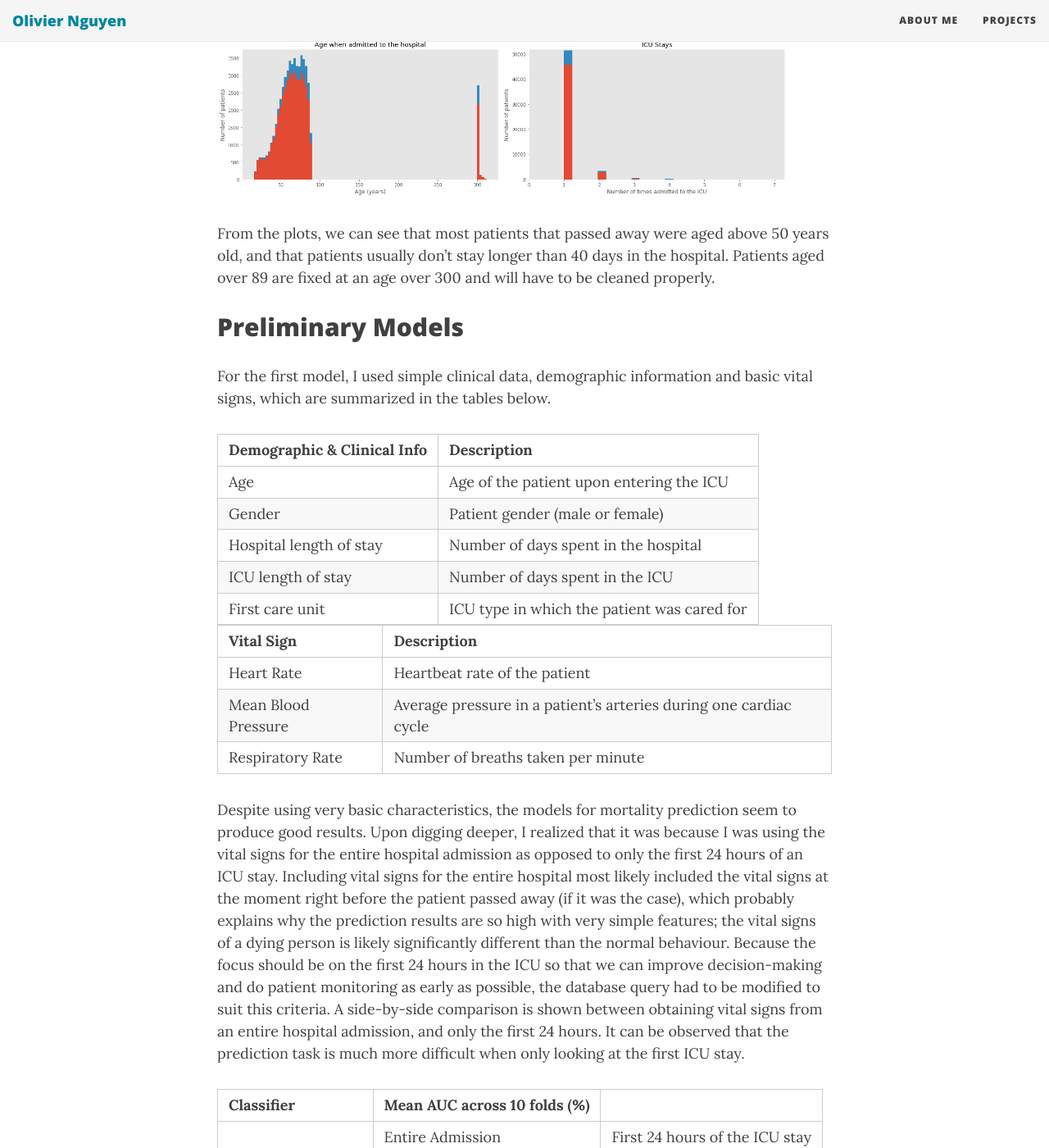
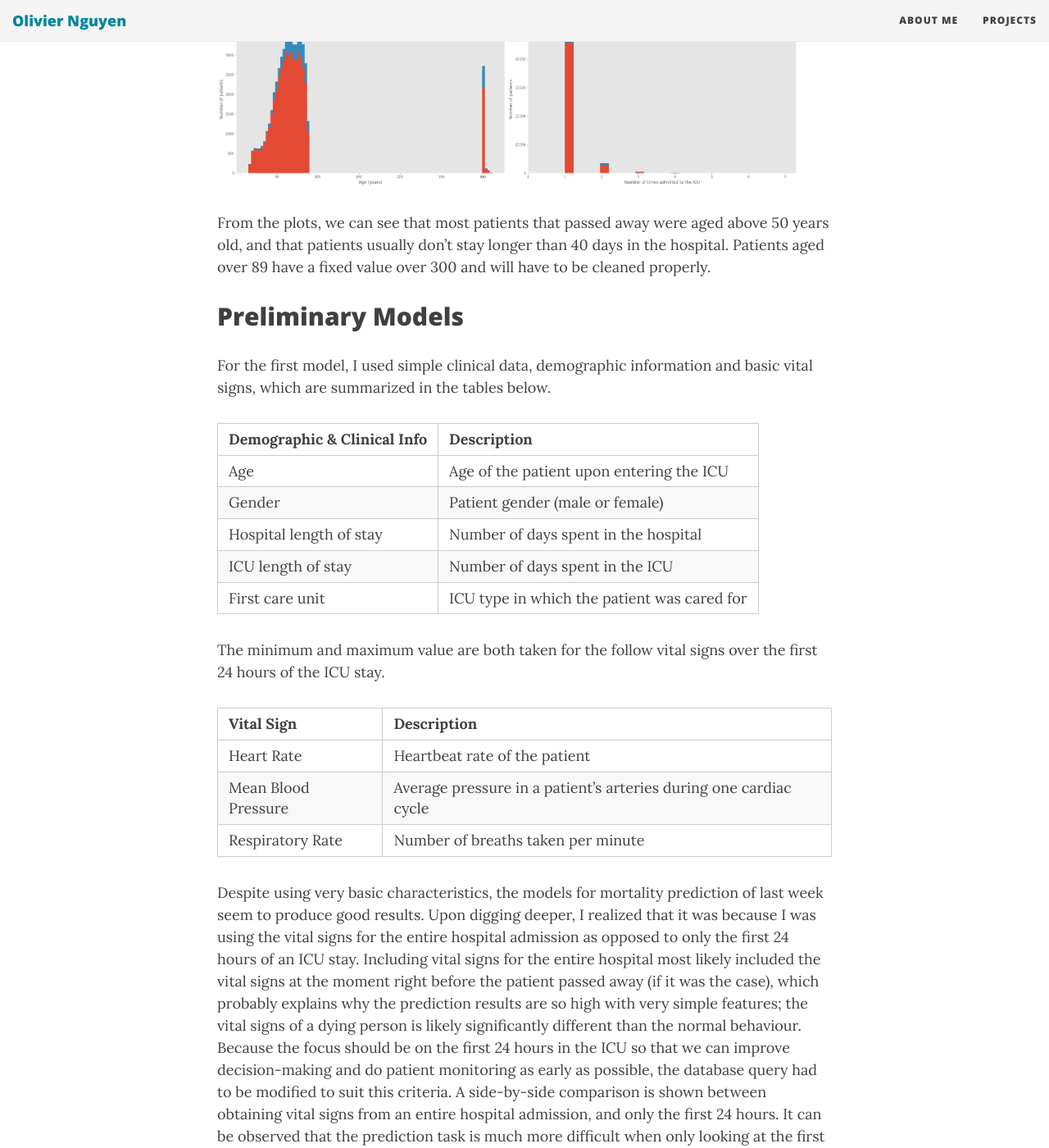
Before and after one commit to olinguyen/olinguyen.github.io, a Jekyll site: the page built from _posts/2017-05-26-gsoc-week2.md, in a window 1280 px wide and 1400 px high, scrolled down 1214 px. Shown: the whole window at 82% size. Built offline with Jekyll 4.4.1, drawn with Linux system fonts in a browser that asks for light colours; nearby versions of some CDN libraries; comment, search, counter and statistics services are not loaded; some of the changed text lies outside the part shown.

Commit message:
improved formatting

```diff
--- a/_posts/2017-05-26-gsoc-week2.md
+++ b/_posts/2017-05-26-gsoc-week2.md
@@ -5,40 +5,39 @@
 tags: [gsoc, data-science, machine-learning]
 ---
 
-## Recap
-
 Last week, I built simple models for mortality prediction and hospital length of stay for patients in the ICU using the MIMIC database. To remind ourselves of what the MIMIC database looks like, I've made a table and some plots below to have a better idea of what data we're working with.
 
-| Information                    | Description |
+| Information                    | Totals |
 |--------------------------------|-------------|
 | Age, years, median             | 65.769      |
-| Gender, male (%)               | 56.207   |
-| Distinct number of patients    | 38597       |
-| Distinct ICU stays             | 53423       |
-| Hospital admissions            | 49785       |
-| Hospital length of stay (days) | 11.545   |
-| ICU length of stay (days)      | 2.144      |
-| Hospital mortality (%)         | 11.545   |
-| ICU mortality (%)              | 8.545    |
+| Gender, male (%)               | 56.207      |
+| Distinct number of patients    | 38,597      |
+| Distinct ICU stays             | 53,423      |
+| Hospital admissions            | 49,785      |
+| Hospital length of stay (days) | 11.545      |
+| ICU length of stay (days)      | 2.144       |
+| Hospital mortality (%)         | 11.545      |
+| ICU mortality (%)              | 8.545       |
 
 Since a patient can be admitted to the hospital multiple times, and from there can enter the ICU also more than once, there are more ICU stays than hospital admissions and patients.
 
 ![](/img/week2/hist-mimic.png "Histograms for MIMIC")
 
-From the plots, we can see that most patients that passed away were aged above 50 years old, and that patients usually don't stay longer than 40 days in the hospital. Patients aged over 89 are fixed at an age over 300 and will have to be cleaned properly.
+From the plots, we can see that most patients that passed away were aged above 50 years old, and that patients usually don't stay longer than 40 days in the hospital. Patients aged over 89 have a fixed value over 300 and will have to be cleaned properly.
 
 ## Preliminary Models
 
 For the first model, I used simple clinical data, demographic information and basic vital signs, which are summarized in the tables below.
 
 | Demographic & Clinical Info             | Description |
-|-------------------------|-------------|
-| Age                     | Age of the patient upon entering the ICU |
-| Gender                  | Patient gender (male or female)|
-| Hospital length of stay | Number of days spent in the hospital |
-| ICU length of stay      | Number of days spent in the ICU |
+|-------------------------|---------------------------------------------|
+| Age                     | Age of the patient upon entering the ICU    |
+| Gender                  | Patient gender (male or female)             |
+| Hospital length of stay | Number of days spent in the hospital        |
+| ICU length of stay      | Number of days spent in the ICU             |
 | First care unit         | ICU type in which the patient was cared for |
 
+The minimum and maximum value are both taken for the follow vital signs over the first 24 hours of the ICU stay.
 
 | Vital Sign               | Description |
 |--------------------------|-------------|
@@ -46,16 +45,17 @@
 | Mean Blood Pressure      | Average pressure in a patient's arteries during one cardiac cycle       |
 | Respiratory Rate         | Number of breaths taken per minute       |
 
-Despite using very basic characteristics, the models for mortality prediction seem to produce good results. Upon digging deeper, I realized that it was because I was using the vital signs for the entire hospital admission as opposed to only the first 24 hours of an ICU stay. Including vital signs for the entire hospital most likely included the vital signs at the moment right before the patient passed away (if it was the case), which probably explains why the prediction results are so high with very simple features; the vital signs of a dying person is likely significantly different than the normal behaviour. Because the focus should be on the first 24 hours in the ICU so that we can improve decision-making and do patient monitoring as early as possible, the database query had to be modified to suit this criteria. A side-by-side comparison is shown between obtaining vital signs from an entire hospital admission, and only the first 24 hours. It can be observed that the prediction task is much more difficult when only looking at the first ICU stay.
+Despite using very basic characteristics, the models for mortality prediction of last week seem to produce good results. Upon digging deeper, I realized that it was because I was using the vital signs for the entire hospital admission as opposed to only the first 24 hours of an ICU stay. Including vital signs for the entire hospital most likely included the vital signs at the moment right before the patient passed away (if it was the case), which probably explains why the prediction results are so high with very simple features; the vital signs of a dying person is likely significantly different than the normal behaviour. Because the focus should be on the first 24 hours in the ICU so that we can improve decision-making and do patient monitoring as early as possible, the database query had to be modified to suit this criteria. A side-by-side comparison is shown between obtaining vital signs from an entire hospital admission, and only the first 24 hours. It can be observed that the prediction task is much more difficult when only looking at the first ICU stay.
 
 | Classifier | Mean AUC across 10 folds (%)  |
-| -|
-| | Entire Admission | First 24 hours of the ICU stay |
+|--|
+|                     | Entire Admission | First 24 hours of the ICU stay |
 | Linear SVM          | 77.088       |   69.662 |
 | Kernel SVM (RBF)    | 75.734       |   62.891 |
 | Logistic Regression | 77.539       |   69.379 |
 | Random Forest       | 68.974       |   52.059 |
 
+The same was done for predicting the hospital length of stay. Again, the results with the new query using only the first 24 hours of the ICU stay yield a lower performance.
 
 | Classifier | Mean Squared Error |
 | - |
```
Also changed, not shown: other parts of _posts/2017-05-26-gsoc-week2.md (+1 -1 lines), img/week2/hist-mimic.png.
